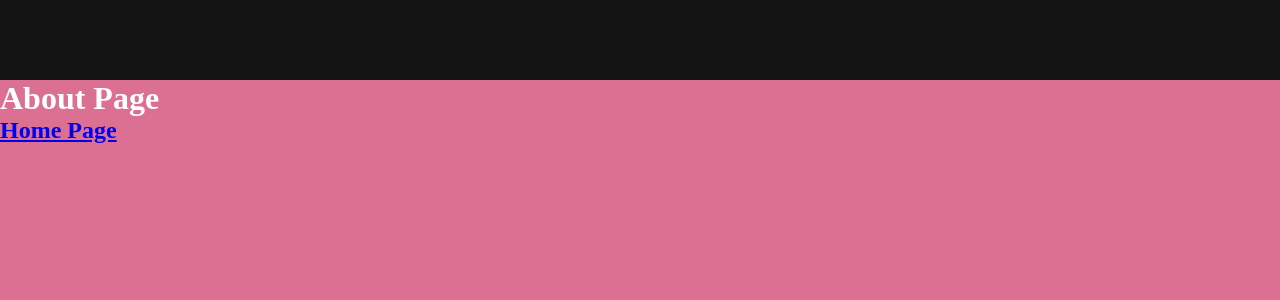
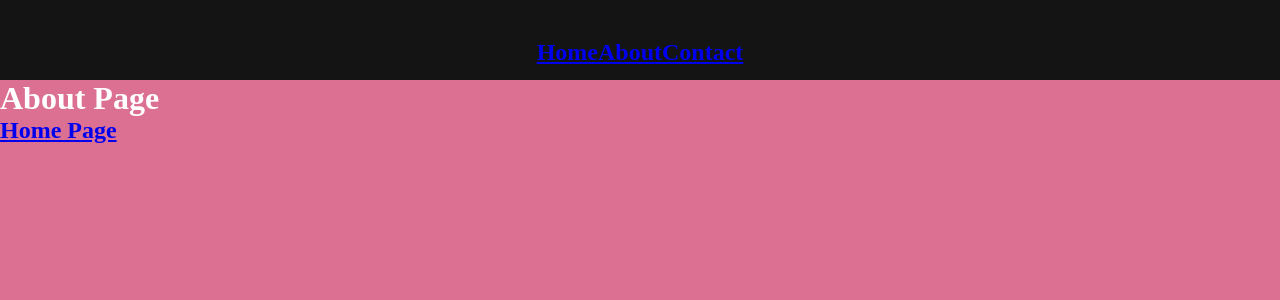
Before and after one commit to TbartocciDev/tommybartocci, a React (Create React App) app: page /about in a window 1280 px wide. Shown: the top 300 px of the page. Built offline with nearby package versions, Linux system fonts and the light colour scheme; a web font is replaced by a local one.

Commit message:
data added

```diff
--- a/src/App.js
+++ b/src/App.js
@@ -1,4 +1,5 @@
 import './App.css';
+import { Data as appData } from './data';
 
 import { Routes, Route } from 'react-router-dom';
 
@@ -9,7 +10,7 @@ import AboutPage from './main/Pages/AboutPage/AboutPage';
 function App() {
   return (
     <div className="App">
-      <NavBar />
+      <NavBar data={appData.NavBar}/>
       <Routes>
         <Route path='/' element={<HomePage/>}></Route>
         <Route path='/about' element={<AboutPage/>}></Route>
--- /dev/null
+++ b/src/data.js
@@ -0,0 +1,20 @@
+const Data = {
+    NavBar: {
+        pageLinks: [
+            {
+                title: "Home",
+                url: "/"
+            },
+            {
+                title: "About",
+                url: "/About"
+            },
+            {
+                title: "Contact",
+                url: "/Contact"
+            },
+        ]
+    },
+}
+
+module.exports = { Data }
--- a/src/main/NavBar/NavBar.css
+++ b/src/main/NavBar/NavBar.css
@@ -2,9 +2,15 @@
     height: 10vh;
     width: 100%;
     display: flex;
-    justify-content: end;
-    align-items: center;
+    align-items: end;
     position: fixed;
     z-index: 1;
     background-color: rgb(20, 20, 20);
 }
+.NavBar .content {
+    height: 70%;
+    width: 100%;
+    display: flex;
+    justify-content: center;
+    align-items: center;
+}
--- a/src/main/NavBar/NavBar.jsx
+++ b/src/main/NavBar/NavBar.jsx
@@ -1,10 +1,16 @@
 import "./NavBar.css"
 
-export default function NavBar() {
+import { Link } from "react-router-dom"
+
+export default function NavBar({ data }) {
     return (
         <main className="NavBar">
             <div className="content">
-
+                {data.pageLinks.map((link) => (
+                    <Link to={link.url}>
+                        <h2>{link.title}</h2>
+                    </Link>
+                ))}
             </div>
         </main>
     )
```
